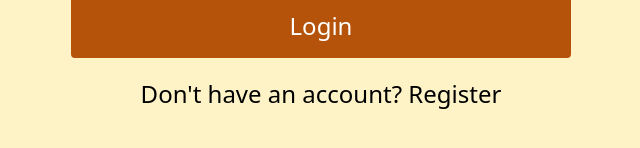
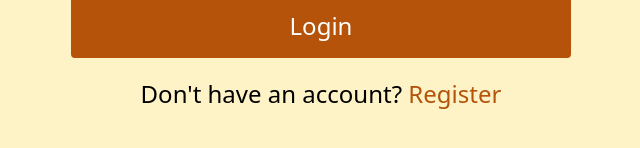
Before and after one commit to troyodia/CHAT-APP, a React (Create React App) app in the folder client/: page /login in a window 1280 px wide. Shown: the part 406-554 px from the top of the page, without its empty margins (319-959 px from the left). Built offline with nearby package versions, Linux system fonts and the light colour scheme.

Commit message:
add register link to login page

```diff
--- a/client/src/pages/Login.jsx
+++ b/client/src/pages/Login.jsx
@@ -1,6 +1,7 @@
 import axios from "axios";
 import { useEffect } from "react";
 import { useState } from "react";
+import { Link } from "react-router-dom";
 export default function LoginScreen() {
   const [email, setEmail] = useState("");
   const [password, setPassword] = useState("");
@@ -60,7 +61,10 @@ export default function LoginScreen() {
           Login
         </button>
         <p className="mx-auto text-black pt-2">
-          Don't have an account? Register
+          Don't have an account?{" "}
+          <Link to="/register" className="text-amber-700">
+            Register
+          </Link>
         </p>
       </form>
     </div>
```
